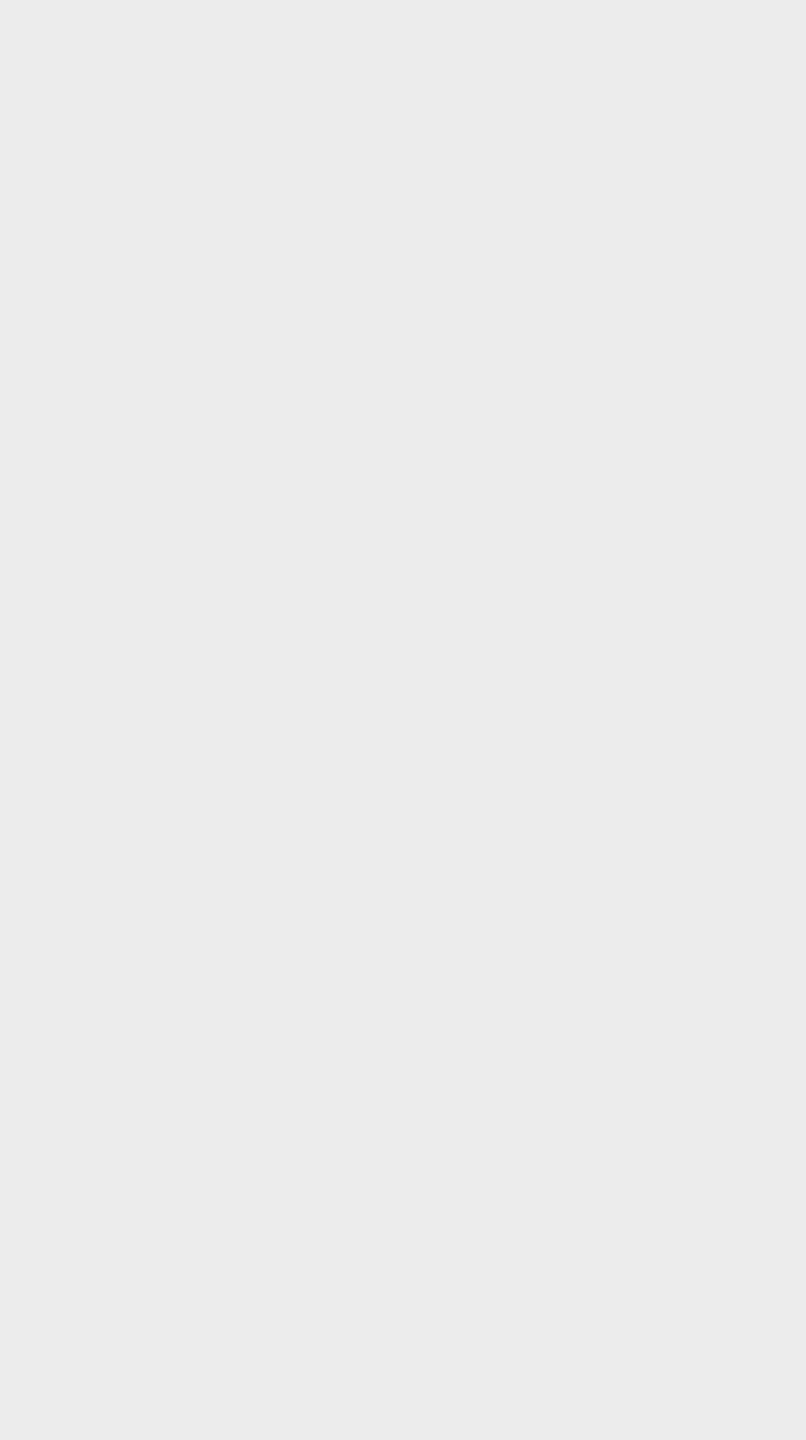
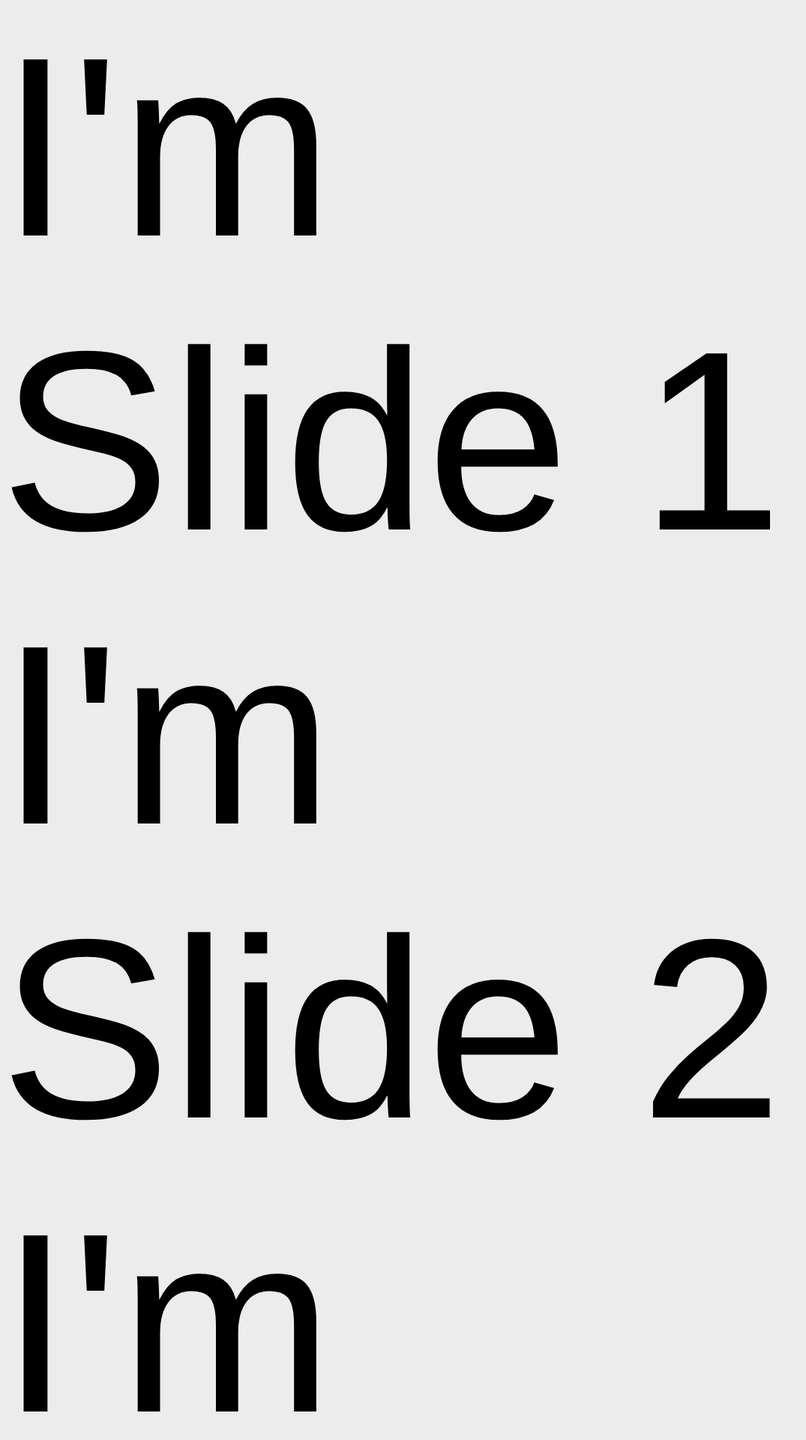
Before and after one commit to innoccent/Universal-Household, a Vue app in the folder index/: page / in a window 1280 px wide. Shown: the top 1920 px of the page at 75% size, without its empty margins (0-1075 px from the left). Before the commit the page ends 800 px from the top, so only its background shows below. Built offline with nearby package versions, Linux system fonts and the light colour scheme.

Commit message:
'main.js

```diff
--- a/index/src/App.vue
+++ b/index/src/App.vue
@@ -13,7 +13,6 @@ export default {
 <style>
 * {
   font-family: 'Avenir', Helvetica, Arial, sans-serif;
-  color: #333;
   padding:0;
   margin:0;
   list-style: none;
--- a/index/src/components/guild/w_guide.vue
+++ b/index/src/components/guild/w_guide.vue
@@ -1,11 +1,37 @@
 <template>
-
+    <swiper :options="swiperOption" ref="mySwiper">
+        <!-- slides -->
+        <swiper-slide>I'm Slide 1</swiper-slide>
+        <swiper-slide>I'm Slide 2</swiper-slide>
+        <swiper-slide>I'm Slide 3</swiper-slide>
+        <!-- Optional controls -->
+        <div class="swiper-pagination"  slot="pagination"></div>
+        <div class="swiper-button-prev" slot="button-prev"></div>
+        <div class="swiper-button-next" slot="button-next"></div>
+        <div class="swiper-scrollbar"   slot="scrollbar"></div>
+    </swiper>
 </template>
 
 <script>
-
+    import { swiper, swiperSlide } from 'vue-awesome-swiper'
     export default {
-        name: 'guide'
+        name: 'carrousel',
+        data() {
+            return {
+                swiperOption: {
+                    // notNextTick是一个组件自有属性，如果notNextTick设置为true，组件则不会通过NextTick来实例化swiper，也就意味着你可以在第一时间获取到swiper对象，假如你需要刚加载遍使用获取swiper对象来做什么事，那么这个属性一定要是true
+                    notNextTick: true,
+                    // swiper configs 所有的配置同swiper官方api配置
+                    autoplay: 3000,
+                    prevButton:'.swiper-button-prev',
+                    nextButton:'.swiper-button-next',
+                }
+            }
+        },
+        components: {
+            swiper,
+            swiperSlide
+        },
     }
 </script>
 
```
